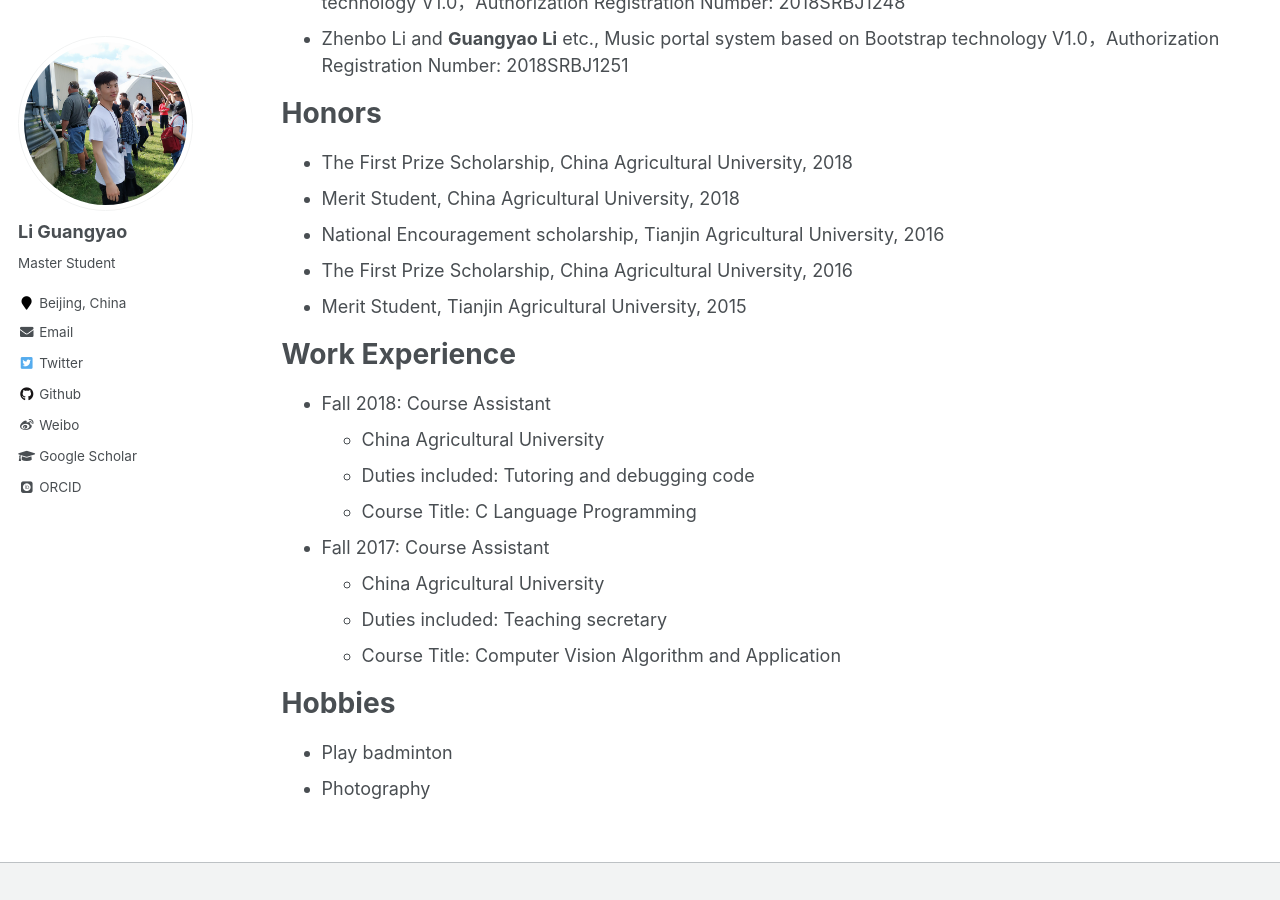
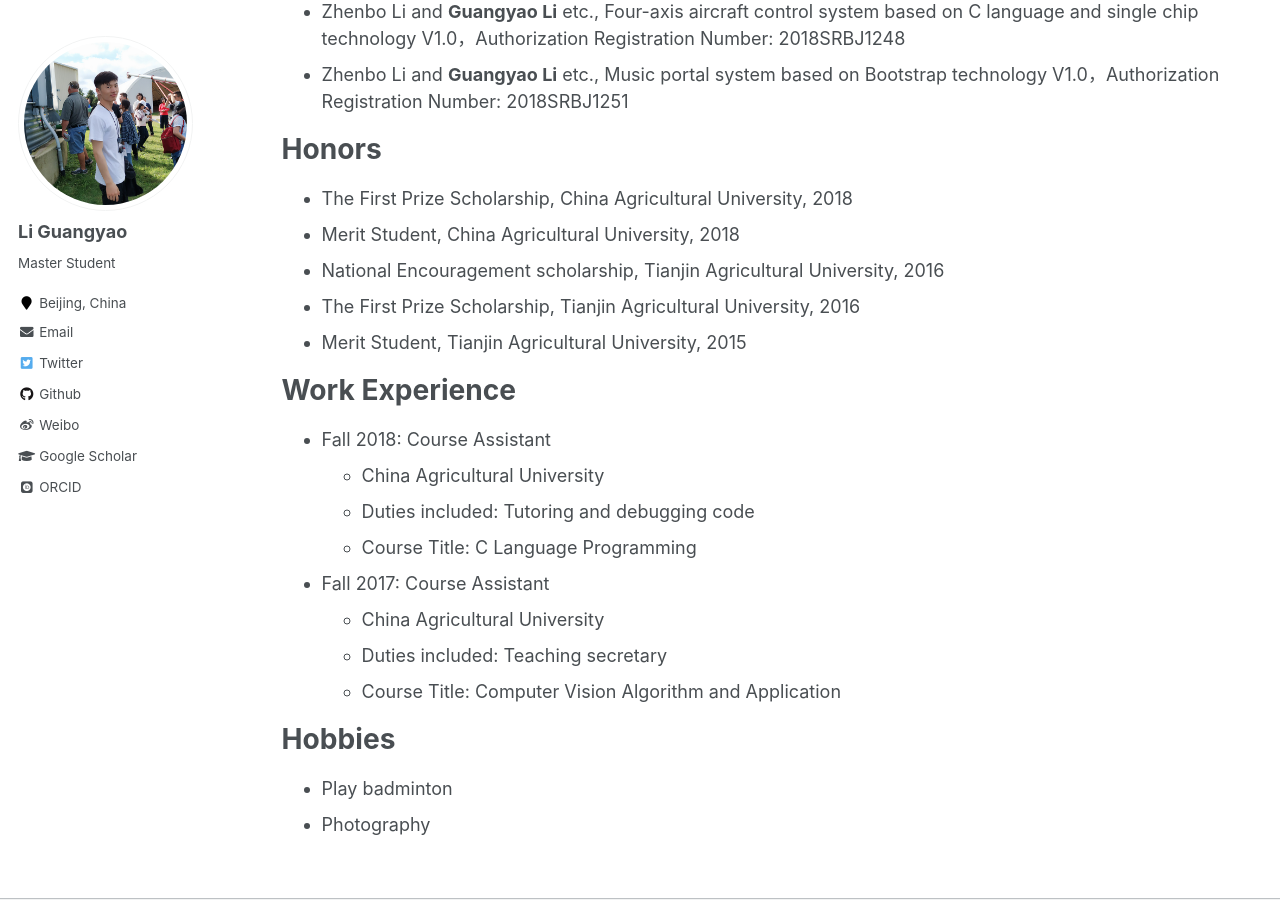
Before and after one commit to ayameyao/ayameyao.github.io_old-version, a Jekyll site: the page built from _pages/cv.md, in a window 1280 px wide and 900 px high, scrolled down 2212 px. Built offline with Jekyll 4.4.1, drawn with Linux system fonts in a browser that asks for light colours; some web fonts are replaced; some of the changed text lies outside the part shown.

Commit message:
Update cv.md

```diff
--- a/_pages/cv.md
+++ b/_pages/cv.md
@@ -83,7 +84,7 @@ Honors
 * The First Prize Scholarship, China Agricultural University, 2018
 * Merit Student, China Agricultural University, 2018
 * National Encouragement scholarship, Tianjin Agricultural University, 2016
-* The First Prize Scholarship, China Agricultural University, 2016
+* The First Prize Scholarship, Tianjin Agricultural University, 2016
 * Merit Student, Tianjin Agricultural University, 2015
 
 Work Experience
```
Also changed, not shown: other parts of _pages/cv.md (+1 -0 lines).
